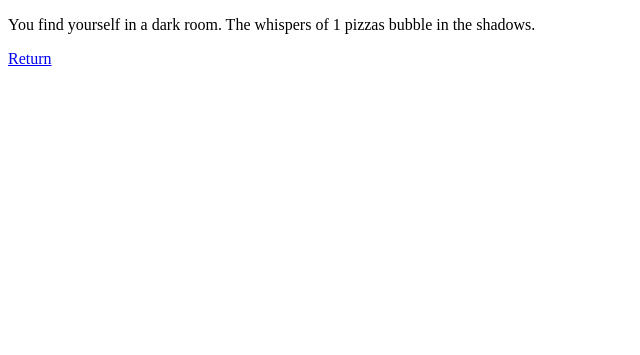
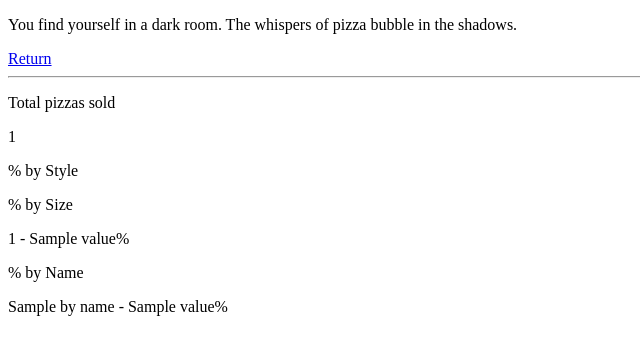
Before and after one commit to Preocts/flask_playground, a Flask app: template src/flask_playground/templates/pagetwo/index.html in a window 1280 px wide. Shown: the top 355 px of the page, without its empty margins (0-640 px from the left). Run offline with Flask 3, Linux system fonts and the light colour scheme; the template is opened without the code that fills it: most values are stand-ins (such as "Sample title", 1, 10 or a date in 2020).

Commit message:
Display interesting pizza stats

```diff
--- a/src/flask_playground/templates/pagetwo/index.html
+++ b/src/flask_playground/templates/pagetwo/index.html
@@ -1,8 +1,59 @@
 {% extends "_shared_base.html" %}
-{% block title %}Page Two Contains nothing{% endblock %}
+{% block title %}Profits thick with grease{% endblock %}
 {% block content %}
 <div class="pageContent">
-  <p>You find yourself in a dark room. The whispers of {{ count }} pizzas bubble in the shadows.</p>
+  <p>You find yourself in a dark room. The whispers of pizza bubble in the shadows.</p>
   <a href="/">Return</a>
+  <hr>
+  <div class="r4"></div>
+  <div class="stat-card r4">
+    <div class="stat-card-header">
+      <p>Total pizzas sold</p>
+    </div>
+    <div class="stat-card-body">
+      {% if stats and stats.total_orders %}
+        <p>{{ stats.total_orders }}</p>
+      {% endif %}
+    </div>
+  </div>
+  <div class="r4"></div>
+
+  <div class="stat-card r4">
+    <div class="stat-card-header">
+      <p>&#37; by Style</p>
+    </div>
+    <div class="stat-card-body">
+      {% if stats and stats.by_style %}
+        {% for style, value in stats.by_style.items() %}
+          <p>{{ style }} - {{ value }}&#37;</p>
+        {% endfor %}
+      {% endif %}
+    </div>
+  </div>
+  <div class="stat-card r4">
+    <div class="stat-card-header">
+      <p>&#37; by Size</p>
+    </div>
+    <div class="stat-card-body">
+      {% if stats and stats.by_size %}
+        {% for size, value in stats.by_size.items() %}
+          <p>{{ size }} - {{ value }}&#37;</p>
+        {% endfor %}
+      {% endif %}
+    </div>
+  </div>
+  <div class="stat-card r4">
+    <div class="stat-card-header">
+      <p>&#37; by Name</p>
+    </div>
+    <div class="stat-card-body">
+      {% if stats and stats.by_name %}
+        {% for name, value in stats.by_name.items() %}
+          <p>{{ name }} - {{ value }}&#37;</p>
+        {% endfor %}
+      {% endif %}
+    </div>
+  </div>
+
 </div>
 {% endblock %}
```
